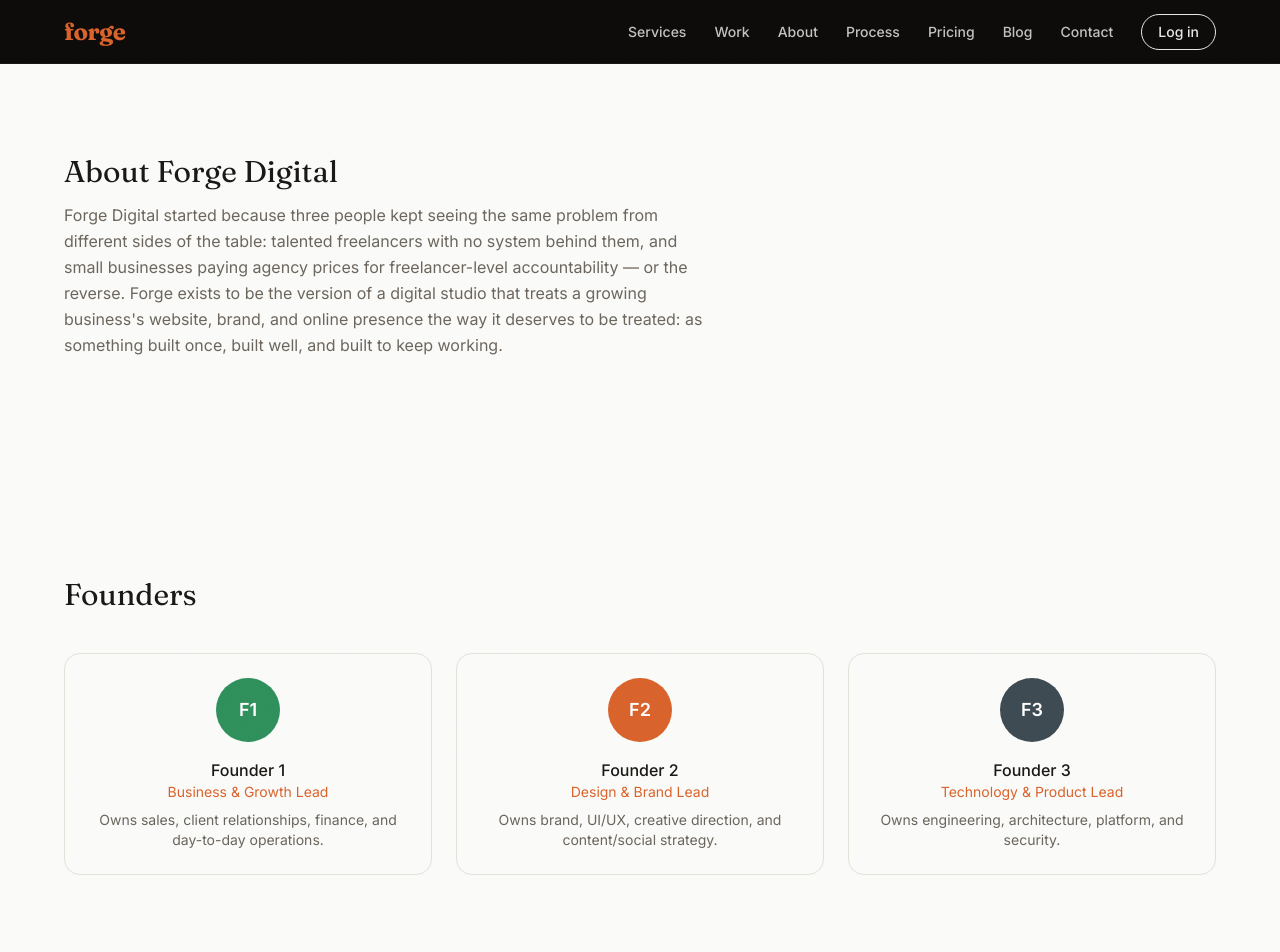
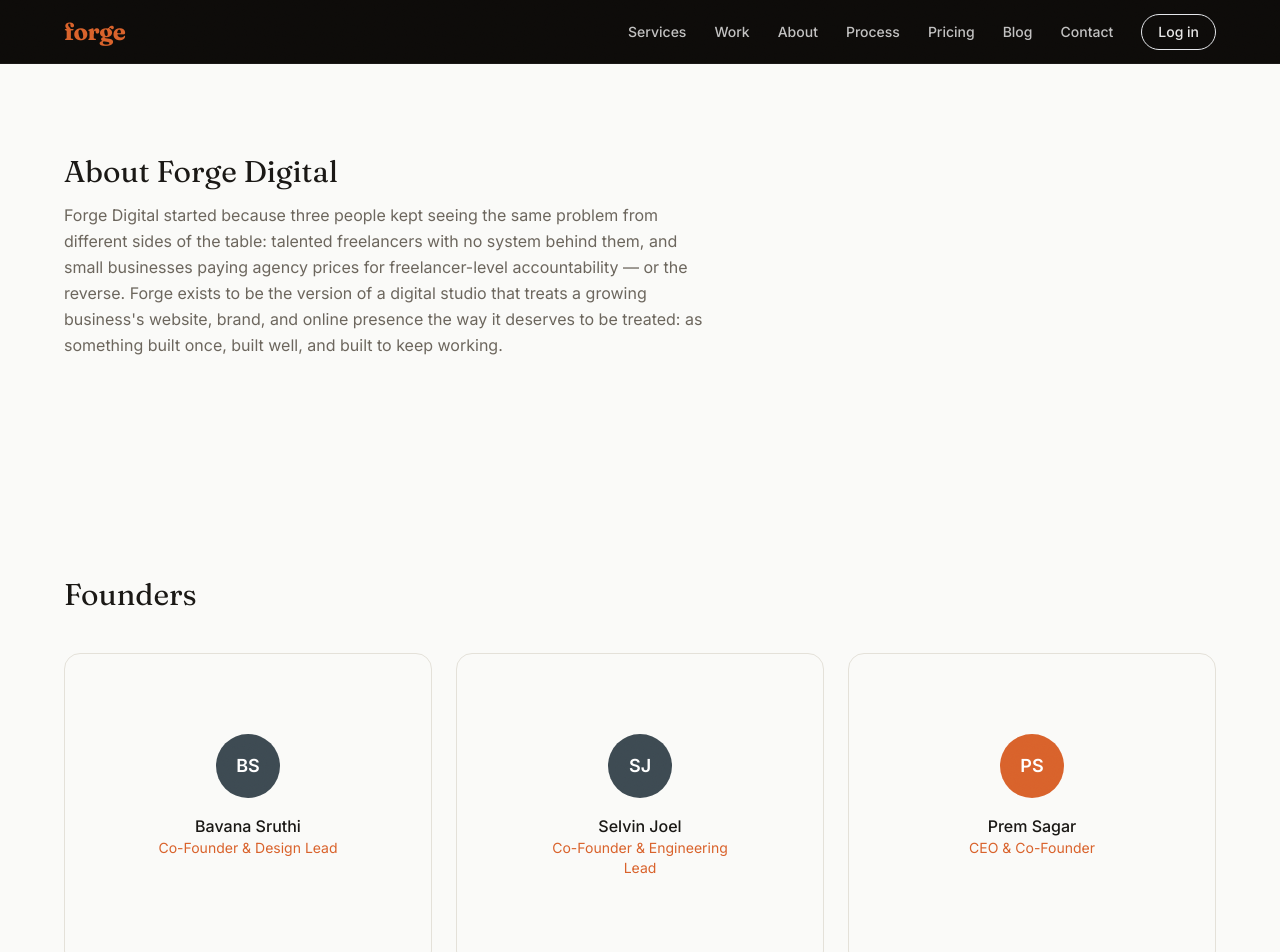
Before and after one commit to premsagar86/CurateX, a Next.js app: page /about in a window 1280 px wide. Shown: the top 952 px of the page. Built offline with nearby package versions, Linux system fonts and the light colour scheme; no server answers.

Commit message:
changes in about

```diff
--- a/app/(marketing)/about/page.tsx
+++ b/app/(marketing)/about/page.tsx
@@ -6,19 +6,19 @@
 
 const FOUNDERS = [
   {
-    name: "Founder 1",
-    role: "Business & Growth Lead",
-    blurb: "Owns sales, client relationships, finance, and day-to-day operations.",
+    name: "Bavana Sruthi",
+    role: "Co-Founder & Design Lead",
+    blurb: "",
   },
   {
-    name: "Founder 2",
-    role: "Design & Brand Lead",
-    blurb: "Owns brand, UI/UX, creative direction, and content/social strategy.",
+    name: "Selvin Joel",
+    role: "Co-Founder & Engineering Lead",
+    blurb: "",
   },
   {
-    name: "Founder 3",
-    role: "Technology & Product Lead",
-    blurb: "Owns engineering, architecture, platform, and security.",
+    name: "Prem Sagar",
+    role: "CEO & Co-Founder",
+    blurb: "",
   },
 ];
 
@@ -40,7 +40,7 @@
       <Section heading="Founders">
         <div className="grid gap-6 sm:grid-cols-3">
           {FOUNDERS.map((founder) => (
-            <div key={founder.name} className="rounded-lg border border-border p-6 text-center">
+            <div key={founder.name} className="rounded-lg border border-border p-20 text-center transition hover:scale-105 duration-1000 hover:border-zinc-700">
               <Avatar name={founder.name} size="lg" className="mx-auto" />
               <p className="mt-4 font-medium">{founder.name}</p>
               <p className="text-sm text-primary">{founder.role}</p>
```
